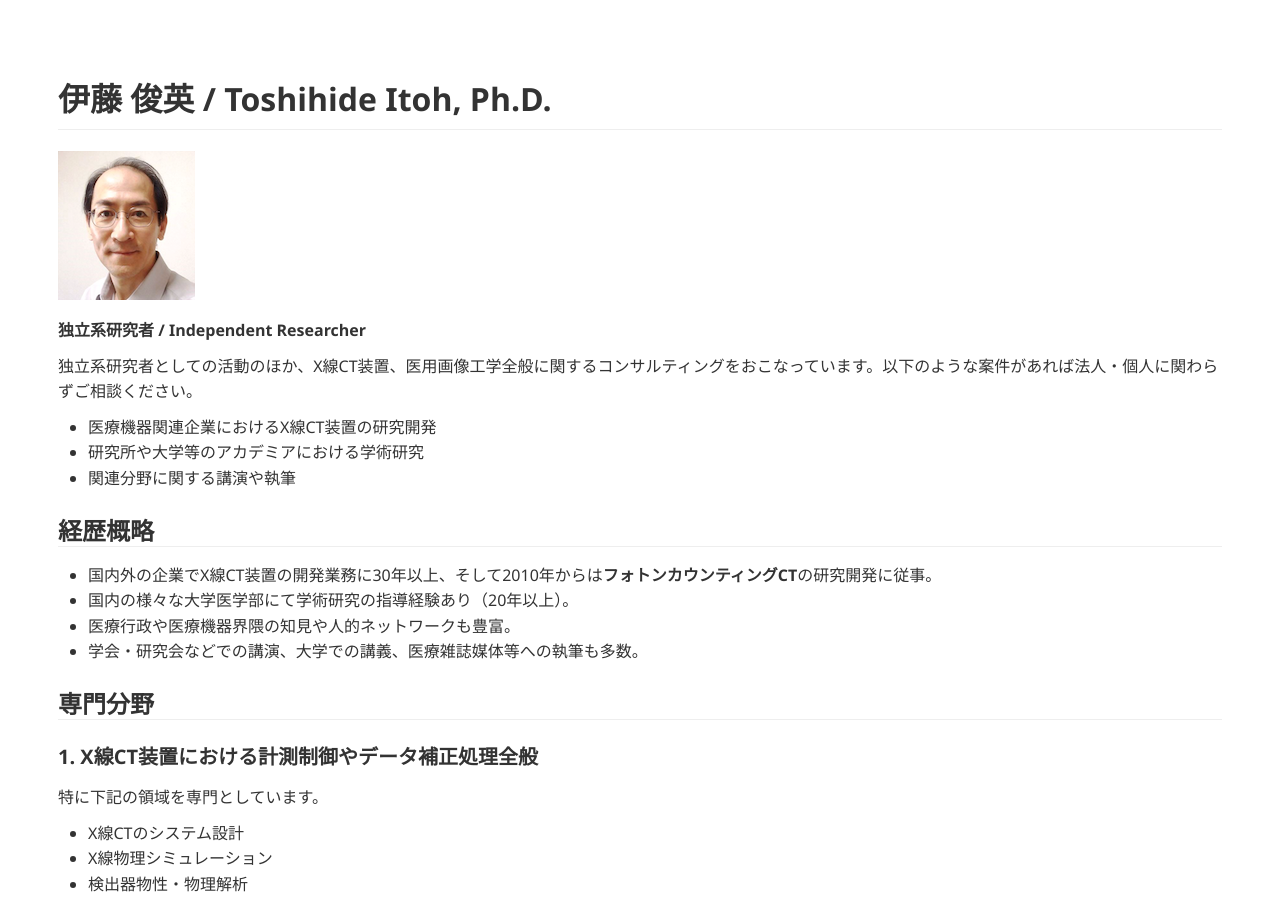
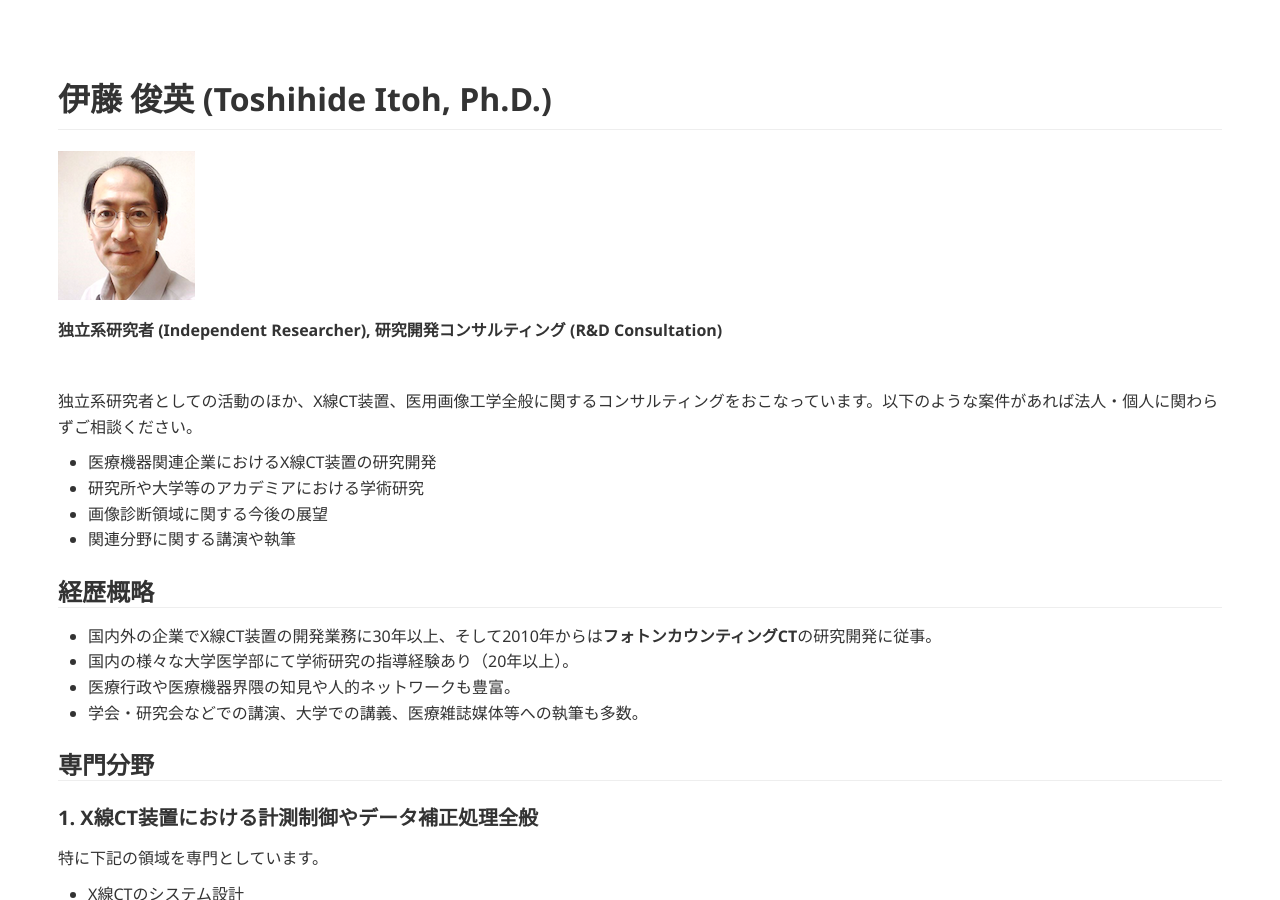
Before and after one commit to tnitoh/tnitoh.github.io, a Jekyll site: the page built from index.md, in a window 1280 px wide and 900 px high. Built offline with Jekyll 4.4.1, drawn with Linux system fonts in a browser that asks for light colours; Markdown is read by kramdown in place of the engine named in the settings.

Commit message:
Update index.md

```diff
--- a/index.md
+++ b/index.md
@@ -3,16 +3,19 @@ layout: default
 title: Toshihide Itoh
 ---
 
-# 伊藤 俊英 / Toshihide Itoh, Ph.D.
+# 伊藤 俊英 (Toshihide Itoh, Ph.D.)
 
 ![Toshihide Itoh, Ph.D.](Toshi_Itoh.png)
 
-**独立系研究者 / Independent Researcher**
+**独立系研究者 (Independent Researcher), 研究開発コンサルティング (R&D Consultation)**
+
+<br>
 
 独立系研究者としての活動のほか、X線CT装置、医用画像工学全般に関するコンサルティングをおこなっています。以下のような案件があれば法人・個人に関わらずご相談ください。
 
 - 医療機器関連企業におけるX線CT装置の研究開発
 - 研究所や大学等のアカデミアにおける学術研究
+- 画像診断領域に関する今後の展望
 - 関連分野に関する講演や執筆
 
 ## 経歴概略
```
